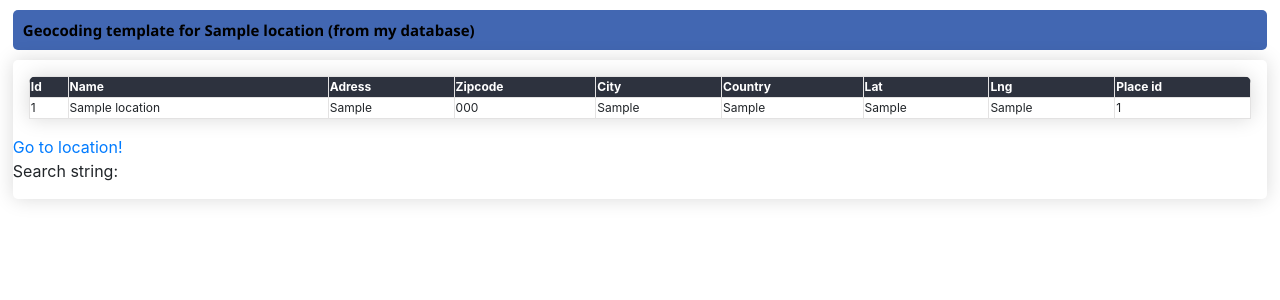
After one commit to AtanasKyosev/django_google_maps, a Django app: page /geocoding/1 in a window 1280 px wide. The commit adds this page. Shown: the top 300 px of the page. Run offline with Django 5.2, Linux system fonts and the light colour scheme; tables that the repository leaves empty hold one stand-in row (values such as "Sample post"); some libraries are stand-ins or nearby versions.

Commit message:
Testing geocoding - based on a string address, we call the api with function geocode and get the len/lng of the location

```diff
--- a/google_maps_demo/settings.py
+++ b/google_maps_demo/settings.py
@@ -11,6 +11,7 @@ https://docs.djangoproject.com/en/5.0/ref/settings/
 """
 import os
 from pathlib import Path
+from google_api_key import MY_GOOGLE_API_KEY
 
 # Build paths inside the project like this: BASE_DIR / 'subdir'.
 BASE_DIR = Path(__file__).resolve().parent.parent
@@ -101,7 +102,7 @@ AUTH_PASSWORD_VALIDATORS = [
     },
 ]
 
-GOOGLE_API_KEY = os.environ.get('GOOGLE_API_KEY')
+GOOGLE_API_KEY = MY_GOOGLE_API_KEY
 
 # Internationalization
 # https://docs.djangoproject.com/en/5.0/topics/i18n/
--- a/project_content/models.py
+++ b/project_content/models.py
@@ -2,12 +2,12 @@ from django.db import models
 
 
 class Locations(models.Model):
-    club = models.CharField(max_length=500, blank=True, null=True)
     name = models.CharField(max_length=500)
     zipcode = models.CharField(max_length=200,blank=True, null=True)
     city = models.CharField(max_length=200,blank=True, null=True)
     country = models.CharField(max_length=200,blank=True, null=True)
     adress = models.CharField(max_length=200,blank=True, null=True)
+    number = models.PositiveIntegerField(blank=True, null=True)
     created_at = models.DateTimeField(auto_now_add=True, blank=True, null=True)
     edited_at = models.DateTimeField(auto_now=True)
 
--- a/project_content/urls.py
+++ b/project_content/urls.py
@@ -3,4 +3,7 @@ from .views import *
 
 urlpatterns = [
     path("", HomeView.as_view(), name='my_home_view'),
+    path("geocoding/<int:pk>", GeocodingView.as_view(), name='my_geocoding_view'),
+    # path("distance", DistanceView.as_view(), name='my_distance_view'),
+    # path("map", MapView.as_view(), name='my_map_view'),
 ]
--- a/project_content/views.py
+++ b/project_content/views.py
@@ -1,7 +1,11 @@
-from django.shortcuts import render
+from django.views import View
 from django.views.generic import ListView
 
+import googlemaps
+from django.conf import settings
+
 from project_content.models import Locations
+from django.shortcuts import render
 
 
 class HomeView(ListView):
@@ -9,3 +13,56 @@ class HomeView(ListView):
     context_object_name = 'mydata'
     model = Locations
     success_url = "/"
+
+
+class GeocodingView(View):
+    template_name = "project_content/geocoding.html"
+
+    def get(self, request, pk):
+        location = Locations.objects.get(pk=pk)
+        search_query = ''
+
+        if location.lng and location.lat and location.place_id is not None:
+            lat = location.lat
+            lng = location.lng
+            place_id = location.place_id
+            label = "from my database"
+
+        elif location.adress and location.number and location.country and location.zipcode and location.city is not None:
+            adress_string = ("ul. " + str(location.adress) + " " +
+                             str(location.number) + ", " +
+                             str(location.zipcode) + ", " +
+                             str(location.city) + ", " +
+                             str(location.country)
+                             )
+            search_query = adress_string
+            gmaps = googlemaps.Client(key=settings.GOOGLE_API_KEY)
+            result = gmaps.geocode(adress_string)[0]
+
+            lat = result.get('geometry', {}).get('location', {}).get('lat', None)
+            lng = result.get('geometry', {}).get('location', {}).get('lng', None)
+            place_id = result.get('place_id', {})
+            label = "from my api call"
+
+            location.lat = lat
+            location.lng = lng
+            location.place_id = place_id
+            location.save()
+
+        else:
+            result = ""
+            lat = ""
+            lng = ""
+            place_id = ""
+            label = "no call made"
+
+        context = {
+            'adress_string': search_query,
+            'location': location,
+            'lat': lat,
+            'lng': lng,
+            'place_id': place_id,
+            'label': label
+        }
+
+        return render(request, self.template_name, context)
--- a/static/project_content/main.css
+++ b/static/project_content/main.css
@@ -90,13 +90,13 @@ form{
     width:100%;
 }
 
-/*.titleholder{*/
-/*    display: 'flex';*/
-/*    justify-content:'space-between';*/
-/*    background-color: #4267B2;*/
-/*    align-items: center;*/
-/*    height: 40px;*/
-/*}*/
+.titleholder{
+    display: flex;
+    justify-content: space-between;
+    background-color: #4267B2;
+    align-items: center;
+    height: 40px;
+}
 
 .linkholder{
     box-shadow: 0 0 20px rgba(0, 0, 0, .15);
@@ -106,7 +106,7 @@ form{
 
 
 .title{
-    color: white;
+    color: black;
     margin-left: 10px;
     font-weight: bold;
     font-size: 15px;
--- /dev/null
+++ b/templates/project_content/geocoding.html
@@ -0,0 +1,60 @@
+{% extends 'project_content/base.html' %}
+
+{% block content %}
+
+<div class="pageholder">
+    <div class="titleholder">
+
+        <div class="title"> Geocoding template for {{location.name}} ({{label}})</div>
+
+    </div>
+
+
+    <div class="linkholder">
+            <table id="ourtable3" class="myTable m-3">
+                <thead>
+                    <tr>
+                        <th>Id</th>
+                        <th>Name</th>
+                        <th>Adress</th>
+                        <th>Zipcode</th>
+                        <th>City</th>
+                        <th>Country</th>
+                        <th>Lat</th>
+                        <th>Lng</th>
+                        <th>Place id</th>
+
+                    </tr>
+                </thead>
+
+                <tbody>
+                    <tr>
+                        <td> {{location.id}} </td>
+                        <td> {{location.name}} </td>
+                        <td> {{location.adress}} </td>
+                        <td> {{location.zipcode}} </td>
+                        <td> {{location.city}} </td>
+                        <td> {{location.country}} </td>
+
+                        <td> {{lat}} </td>
+                        <td> {{lng}} </td>
+                        <td> {{place_id}} </td>
+
+                    </tr>
+
+                </tbody>
+
+
+            </table>
+
+            <div>
+                <a href="http://www.google.com/maps/place/{{ lat }},{{ lng }}">Go to location!</a>
+                <p>Search string: {{ adress_string }}</p>
+            </div>
+     </div>
+
+
+
+</div>
+
+{% endblock %}
--- a/templates/project_content/home.html
+++ b/templates/project_content/home.html
@@ -19,6 +19,7 @@
                         <th>Id</th>
                         <th>Name</th>
                         <th>Adress</th>
+                        <th>Number</th>
                         <th>Zipcode</th>
                         <th>City</th>
                         <th>Country</th>
@@ -33,10 +34,11 @@
                         <td> {{a.id}} </td>
                         <td> {{a.name}} </td>
                         <td> {{a.adress}} </td>
+                        <td> {{a.number}} </td>
                         <td> {{a.zipcode}} </td>
                         <td> {{a.city}} </td>
                         <td> {{a.country}} </td>
-{#                        <td> <a href="{% url 'my_geocoding_view' a.id %}"> Geocode!</a> </td>#}
+                        <td> <a href="{% url 'my_geocoding_view' a.id %}"> Geocode!</a> </td>
 
                     </tr>
 
```
Also changed, not shown: project_content/admin.py (line endings or trailing spaces), project_content/migrations/0001_initial.py (deleted), project_content/migrations/__init__.py (deleted), 1 other file.
